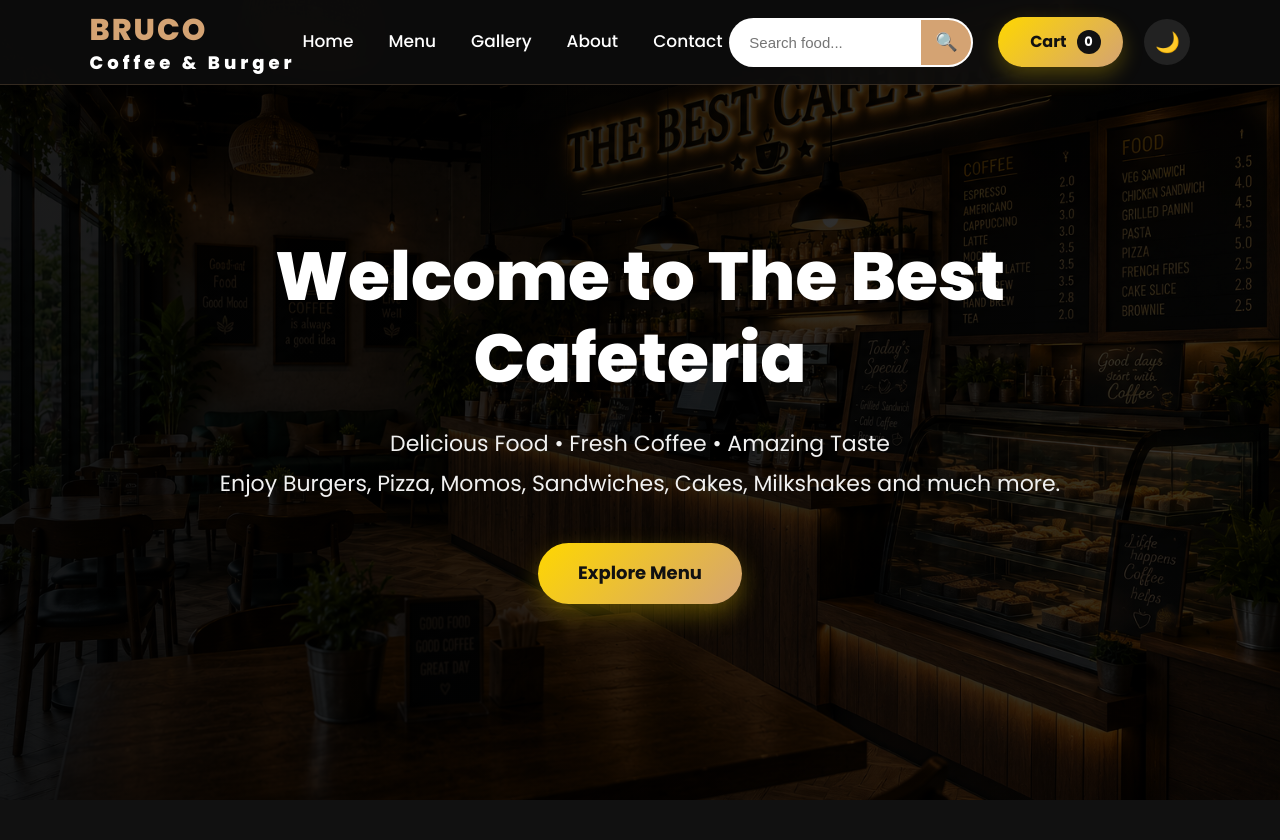
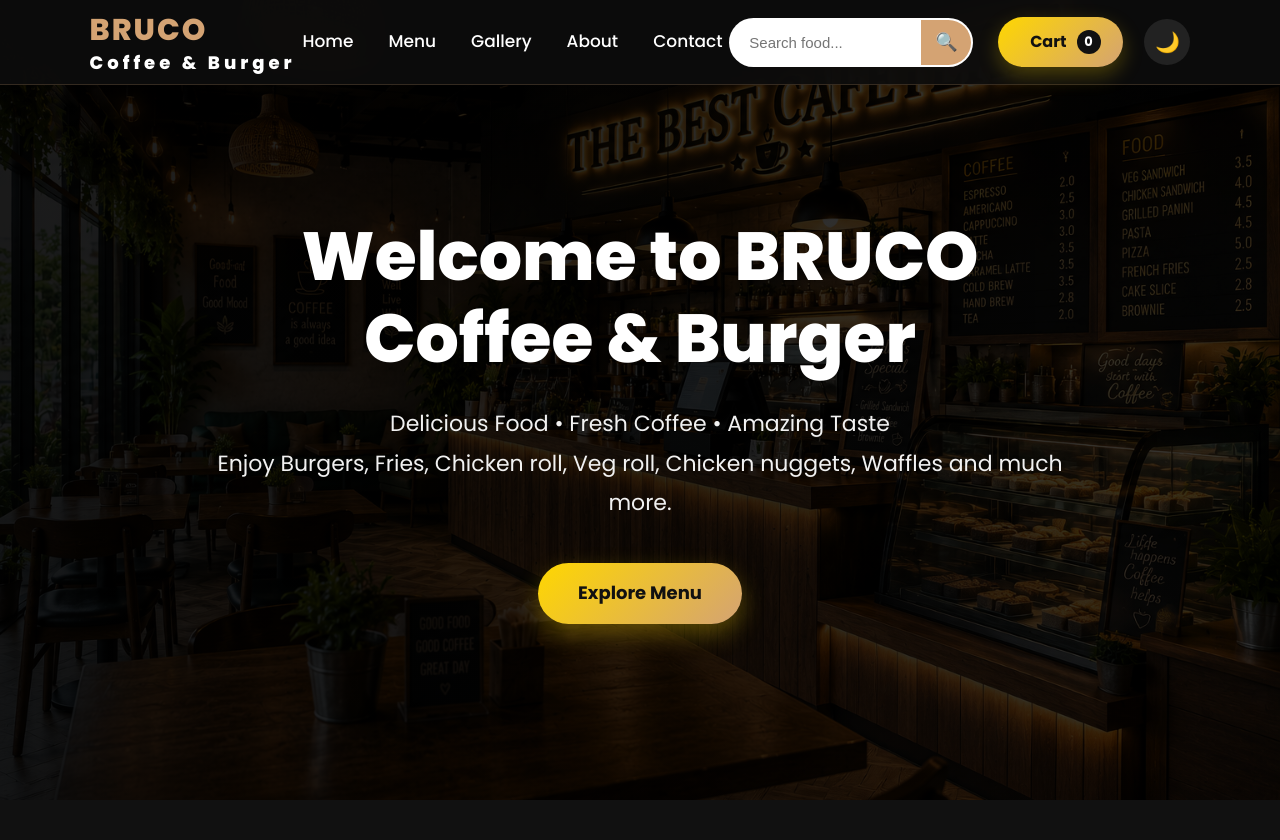
Before and after one commit to abdurrahmanykp2005-bit/the-best-cafeteria, a Flask app: page / in a window 1280 px wide. Shown: the top 840 px of the page. Run offline with Flask 3, Linux system fonts and the light colour scheme; data comes from the database, SQL or seed files in the repository.

Commit message:
Initial commit

```diff
--- a/templates/index.html
+++ b/templates/index.html
@@ -71,13 +71,13 @@
 
     <div class="hero-content">
 
-        <h1>Welcome to The Best Cafeteria</h1>
+        <h1>Welcome to BRUCO Coffee & Burger</h1>
 
         <p>
             Delicious Food • Fresh Coffee • Amazing Taste
             <br>
-            Enjoy Burgers, Pizza, Momos, Sandwiches, Cakes,
-            Milkshakes and much more.
+            Enjoy Burgers, Fries, Chicken roll, Veg roll, Chicken nuggets,
+            Waffles and much more.
         </p>
 
         <a href="#menu" class="btn">Explore Menu</a>
@@ -185,7 +185,7 @@
 
     <div class="about-content">
 
-        <h2>About The Best Cafeteria</h2>
+        <h2>About BRUCO Coffee & Burger</h2>
 
         <p>
             At <strong>BRUCO Coffee & Burger</strong>, we're excited to serve
```
Also changed, not shown: 1 other file.
